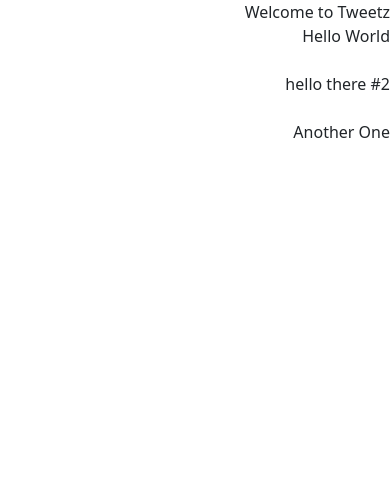
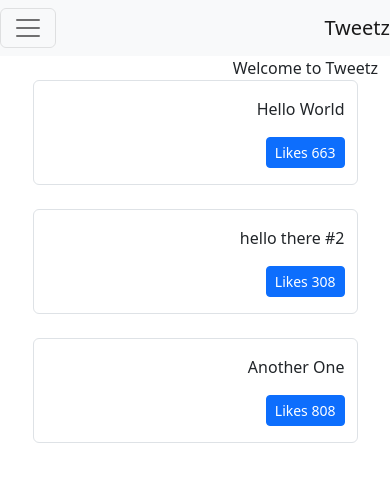
Before and after one commit to Dkim61/tweetzApp, a Django app: page / in a window 390 px wide. Shown: the top 482 px of the page. Run offline with Django 4.2, Linux system fonts and the light colour scheme; data comes from the database, SQL or seed files in the repository; both versions use the stored data as it was after the commit; data that the repository does not hold is empty.

Commit message:
can add tweet through templates

```diff
--- a/templates/tweet/base.html
+++ b/templates/base.html
@@ -11,8 +11,11 @@
     <title>Hello World!</title>
   </head>
   <body>
+    {% include "components/navbar.html" %}
+    <div class='container'>
     {% block content %}
     {% endblock content %}
+    </div>
 
 
     <!-- Optional JavaScript; choose one of the two! -->
--- /dev/null
+++ b/templates/components/form.html
@@ -0,0 +1,4 @@
+<form method='POST'> {% csrf_token %}
+    {{ form.as_p }}
+    <button type='submit' class='btn btn-secondary'>Save</button>
+</form>
--- /dev/null
+++ b/templates/components/navbar.html
@@ -0,0 +1,35 @@
+<nav class="navbar navbar-expand-lg navbar-light bg-light">
+    <a class="navbar-brand" href="/">Tweetz</a>
+    <button class="navbar-toggler" type="button" data-toggle="collapse" data-target="#navbarSupportedContent" aria-controls="navbarSupportedContent" aria-expanded="false" aria-label="Toggle navigation">
+      <span class="navbar-toggler-icon"></span>
+    </button>
+
+    <div class="collapse navbar-collapse d-none" id="navbarSupportedContent">
+      <ul class="navbar-nav mr-auto d-none">
+        <li class="nav-item active">
+          <a class="nav-link" href="#">Home <span class="sr-only">(current)</span></a>
+        </li>
+        <li class="nav-item">
+          <a class="nav-link" href="#">Link</a>
+        </li>
+        <li class="nav-item dropdown">
+          <a class="nav-link dropdown-toggle" href="#" id="navbarDropdown" role="button" data-toggle="dropdown" aria-haspopup="true" aria-expanded="false">
+            Dropdown
+          </a>
+          <div class="dropdown-menu" aria-labelledby="navbarDropdown">
+            <a class="dropdown-item" href="#">Action</a>
+            <a class="dropdown-item" href="#">Another action</a>
+            <div class="dropdown-divider"></div>
+            <a class="dropdown-item" href="#">Something else here</a>
+          </div>
+        </li>
+        <li class="nav-item">
+          <a class="nav-link disabled" href="#">Disabled</a>
+        </li>
+      </ul>
+      <form class="form-inline my-2 my-lg-0 d-none">
+        <input class="form-control mr-sm-2" type="search" placeholder="Search" aria-label="Search">
+        <button class="btn btn-outline-success my-2 my-sm-0" type="submit">Search</button>
+      </form>
+    </div>
+  </nav>
--- a/templates/pages/home.html
+++ b/templates/pages/home.html
@@ -1,13 +1,20 @@
-{% extends 'tweet/base.html' %}
+{% extends 'base.html' %}
 
 {% block head_title %}
-Welcome to Tweetz
+Welcome to Tweetz!
 {% endblock head_title %}
 
 {% block content %}
 Welcome to Tweetz
-<div id="tweetz">
-    Replace Me
+
+<div class='row text-center d-none'>
+    <div class='col'>
+        <h1>Welcome to Tweetz!</h1>
+    </div>
+</div>
+
+<div class="row" id="tweetz">
+    Loading...
 </div>
 
 
@@ -20,9 +27,24 @@
     const method = 'GET' // post
     const url = '/tweetz'
     const responseType = "json"
+    function handleTweetActionBtn(tweet_id, currentCount) {
+        console.log(tweet_id, currentCount)
+        currentCount++
+        return
+    }
+
+
+    function LikeBtn(tweet) {
+        return "<button class='btn btn-primary btn-sm' onclick=handleTweetActionBtn(" +
+        tweet.id + "," + tweet.likes + ",'like')>" + tweet.likes + " Likes</button>"
+    }
 
     function formatTweetElement(tweet) {
-        var formattedTweet = "<div class='mb-4 tweet' id='tweet-" + tweet.id + "'><p>" + tweet.content + "</p></div>"
+        var formattedTweet = "<div class='col-10 col-md-10 mx-auto border rounded py-3 mb-4 tweet' id='tweet-" + tweet.id + "'><p>" + tweet.content +
+            "</p><div class='btn-group'>" +
+                LikeBtn(tweet) +
+                "</div></div>"
+
         return formattedTweet
     }
 
--- a/tweet/views.py
+++ b/tweet/views.py
@@ -1,10 +1,20 @@
+import imp
 from django.shortcuts import render
 from django.http import HttpResponse, Http404, JsonResponse
+from.forms import TweetForm
 from .models import Tweet
-
+import random
 # Create your views here.
 def home_view(request, *args, **kwargs):
     return render(request, "pages/home.html", context={}, status=200)
+
+def tweet_create_view(request, *args, **kwargs):
+    form = TweetForm(request.POST or None)
+    if form.is_valid():
+        obj = form.save(commit=False)
+        obj.save()
+        form = TweetForm()
+    return render(request, "components/form.html", context={"form": form})
 
 def tweets_list_view(request, *args, **kwargs):
     """
@@ -13,7 +23,7 @@
     return JSON data
     """
     qs = Tweet.objects.all()
-    tweetz_list = [{'id': x.id, 'content': x.content} for x in qs]
+    tweetz_list = [{'id': x.id, 'content': x.content, 'likes': random.randint(0, 1213)} for x in qs]
     data = {
         'isUser': False,
         'response': tweetz_list
--- a/tweetzDjango/urls.py
+++ b/tweetzDjango/urls.py
@@ -20,6 +20,7 @@
 urlpatterns = [
     path('admin/', admin.site.urls),
     path('', home_view),
+    path('create-tweet/', tweet_create_view),
     path('tweetz/', tweets_list_view),
     path('<int:tweet_id>', tweet_detail_view),
 ]
```
Also changed, not shown: tweet/forms.py (added, +17 -0 lines), db.sqlite3, templates/components/footer.html (added).
